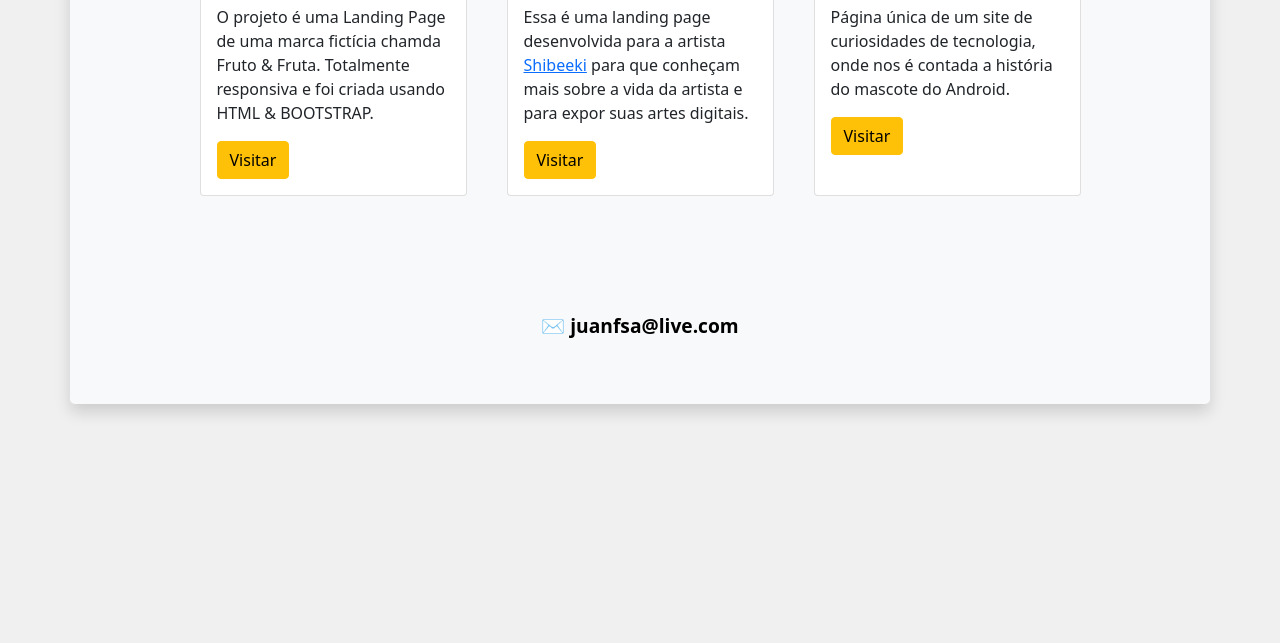
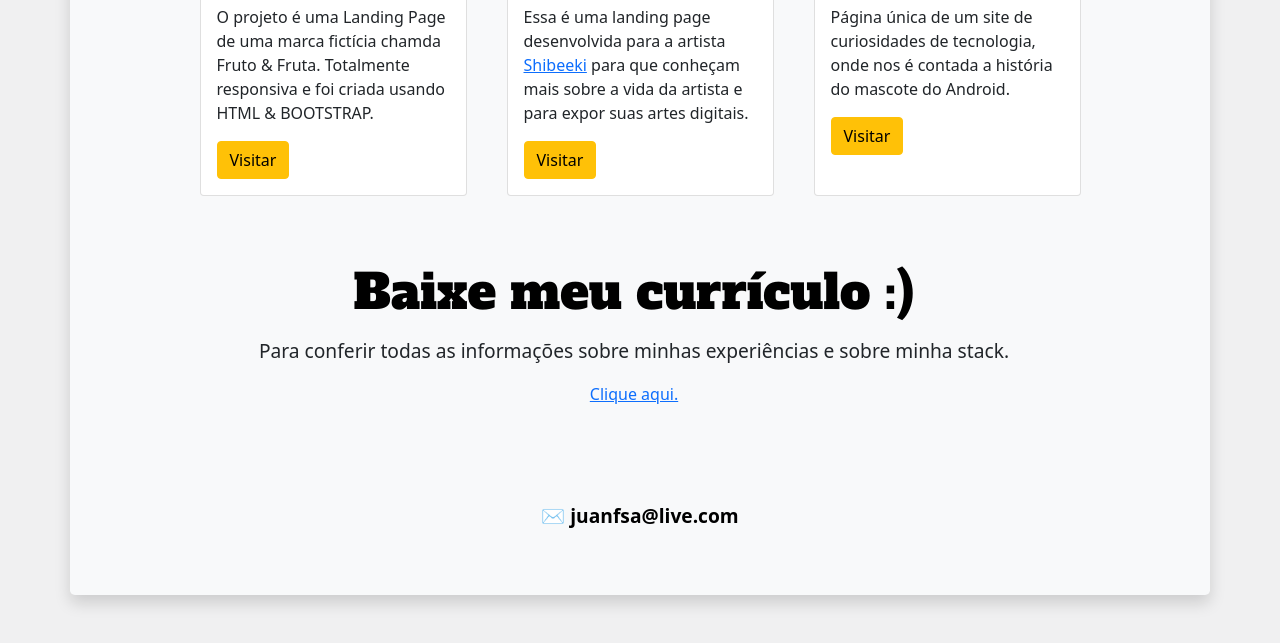
Before and after one commit to silasslago/Portifolio, a plain HTML site: page index.html in a window 1280 px wide. Shown: the part 2432-3075 px from the top of the page. Before the commit the page ends 2884 px from the top, so only its background shows below. Drawn offline with nearby package versions, Linux system fonts and the light colour scheme; a web font is replaced by a local one.

Commit message:
curriculo div retornou guys

```diff
--- a/index.html
+++ b/index.html
@@ -34,7 +34,7 @@
                                 <a id="projetos" class="nav-link">Projetos</a>
                             </li>
                             <li class="nav-item">
-                                <a id="curriculo" class="nav-link" href="src/pdf/Curriculo.pdf">Meu currículo</a>
+                                <a id="curriculo" class="nav-link">Meu currículo</a>
                             </li>
                         </ul>
                     </div>
@@ -202,6 +202,20 @@
                     </div>
                 </div>
             </section>
+
+            <section id="curriculo-div" class="meu-curriculo m-0">
+                <div class="row d-flex justify-content-center mb-5 me-0">
+                    <div class="col-10 text-center">
+                        <h2 class="session-font display-5">
+                            Baixe meu currículo :)
+                        </h2>
+                        <p class="desc-text mt-3">
+                            Para conferir todas as informações sobre minhas experiências e sobre minha stack.
+                        </p>
+                        <a href="src/pdf/Curriculo.pdf">Clique aqui.</a>
+                    </div>
+                </div>
+            </section>
         </main>
 
         <footer class="p-5">
--- a/src/js/index.js
+++ b/src/js/index.js
@@ -1,10 +1,15 @@
 const aboutMe = document.getElementById('sobre-mim')
+const curriculo = document.getElementById('curriculo')
 const projects = document.getElementById('projetos')
 
 aboutMe.onclick = function() {
     document.getElementById('sobre-mim-div').scrollIntoView()
 }
 
+curriculo.onclick = function() {
+    document.getElementById('curriculo-div').scrollIntoView()
+}
+
 projects.onclick = function() {
     document.getElementById('projetos-div').scrollIntoView()
 }
```
